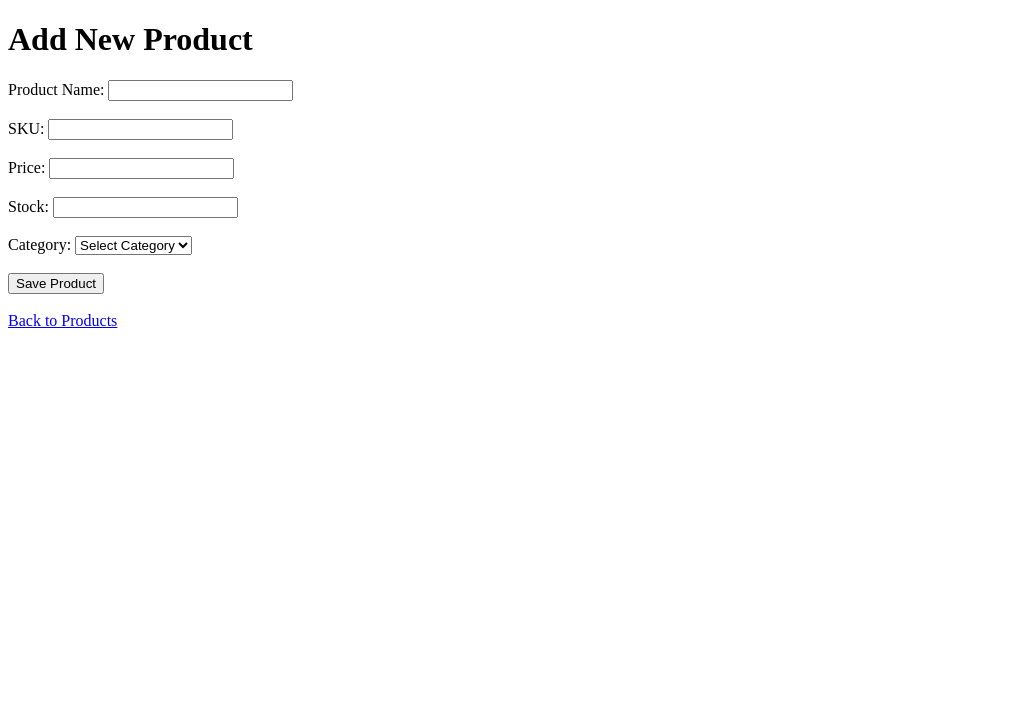
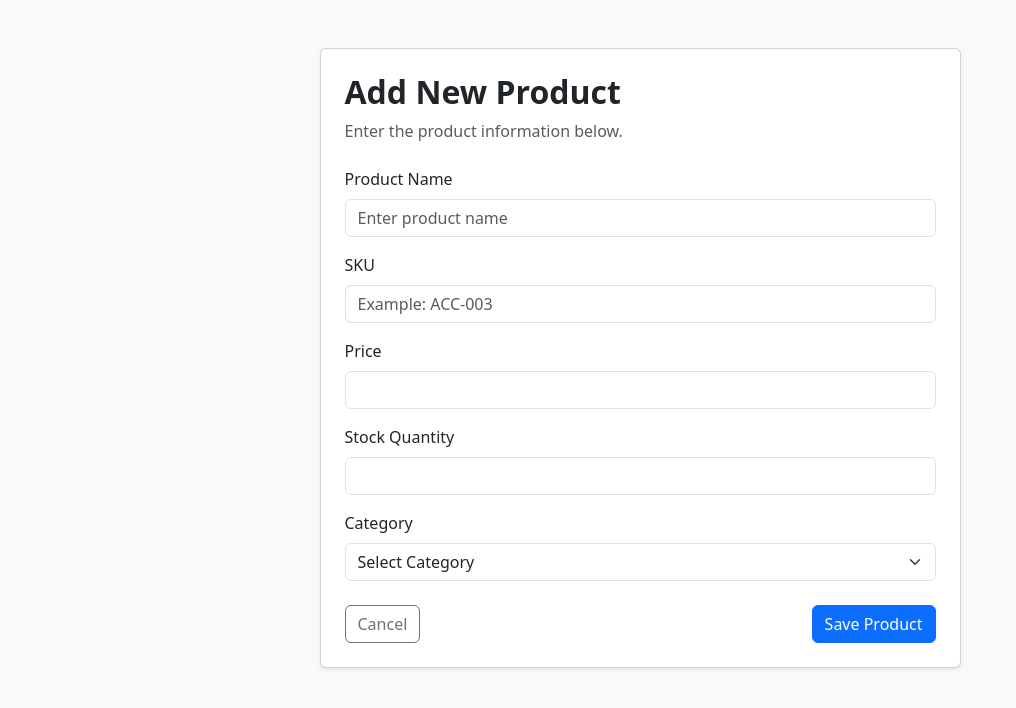
Before and after one commit to nooooooa/Inventory_system_management, a Spring Boot app: page /products/new in a window 1280 px wide. Shown: the top 708 px of the page, without its empty margins (0-1016 px from the left). Run offline with Spring Boot 4, Linux system fonts and the light colour scheme; data that the repository does not hold is empty.

Commit message:
Add style in add  product

```diff
--- a/src/main/java/com/inventory/inventory_management/controller/ProductController.java
+++ b/src/main/java/com/inventory/inventory_management/controller/ProductController.java
@@ -39,4 +39,5 @@ public class ProductController {
 
         return "redirect:/products";
     }
+
 }
--- a/src/main/resources/templates/add-product.html
+++ b/src/main/resources/templates/add-product.html
@@ -1,37 +1,76 @@
+
 <!DOCTYPE html>
 <html lang="en" xmlns:th="http://www.thymeleaf.org">
 <head>
     <meta charset="UTF-8">
+    <meta name="viewport" content="width=device-width, initial-scale=1">
     <title>Add Product</title>
+
+    <link href="https://cdn.jsdelivr.net/npm/bootstrap@5.3.3/dist/css/bootstrap.min.css"
+          rel="stylesheet">
 </head>
-<body>
 
-<h1>Add New Product</h1>
+<body class="bg-light">
+
+<div class="container mt-5">
+
+    <div class="row justify-content-center">
+        <div class="col-md-7">
+
+            <div class="card shadow-sm">
+                <div class="card-body p-4">
+
+                    <h2 class="fw-bold mb-2">Add New Product</h2>
+                    <p class="text-muted mb-4">
+                        Enter the product information below.
+                    </p>
 
                     <form th:action="@{/products/save}"
                           th:object="${product}"
                           method="post">
 
-    <label>Product Name:</label>
-    <input type="text" th:field="*{name}" required>
-    <br><br>
+                        <div class="mb-3">
+                            <label class="form-label">Product Name</label>
+                            <input type="text"
+                                   class="form-control"
+                                   th:field="*{name}"
+                                   placeholder="Enter product name"
+                                   required>
+                        </div>
 
-    <label>SKU:</label>
-    <input type="text" th:field="*{sku}" required>
-    <br><br>
+                        <div class="mb-3">
+                            <label class="form-label">SKU</label>
+                            <input type="text"
+                                   class="form-control"
+                                   th:field="*{sku}"
+                                   placeholder="Example: ACC-003"
+                                   required>
+                        </div>
 
-    <label>Price:</label>
-    <input type="number" step="0.01"
-           th:field="*{price}" required>
-    <br><br>
+                        <div class="mb-3">
+                            <label class="form-label">Price</label>
+                            <input type="number"
+                                   class="form-control"
+                                   th:field="*{price}"
+                                   step="0.01"
+                                   min="0"
+                                   required>
+                        </div>
 
-    <label>Stock:</label>
+                        <div class="mb-3">
+                            <label class="form-label">Stock Quantity</label>
                             <input type="number"
-           th:field="*{stockQuantity}" required>
-    <br><br>
+                                   class="form-control"
+                                   th:field="*{stockQuantity}"
+                                   min="0"
+                                   required>
+                        </div>
 
-    <label>Category:</label>
-    <select name="categoryId" required>
+                        <div class="mb-4">
+                            <label class="form-label">Category</label>
+                            <select name="categoryId"
+                                    class="form-select"
+                                    required>
                                 <option value="">Select Category</option>
 
                                 <option th:each="category : ${categories}"
@@ -39,16 +78,29 @@
                                         th:text="${category.name}">
                                 </option>
                             </select>
+                        </div>
 
-    <br><br>
+                        <div class="d-flex justify-content-between">
+                            <a href="/products"
+                               class="btn btn-outline-secondary">
+                                Cancel
+                            </a>
 
-    <button type="submit">Save Product</button>
+                            <button type="submit"
+                                    class="btn btn-primary">
+                                Save Product
+                            </button>
+                        </div>
 
                     </form>
 
-<br>
+                </div>
+            </div>
 
-<a href="/products">Back to Products</a>
+        </div>
+    </div>
+
+</div>
 
 </body>
 </html>
```
Lines whose indentation alone changed are shown as unchanged.
